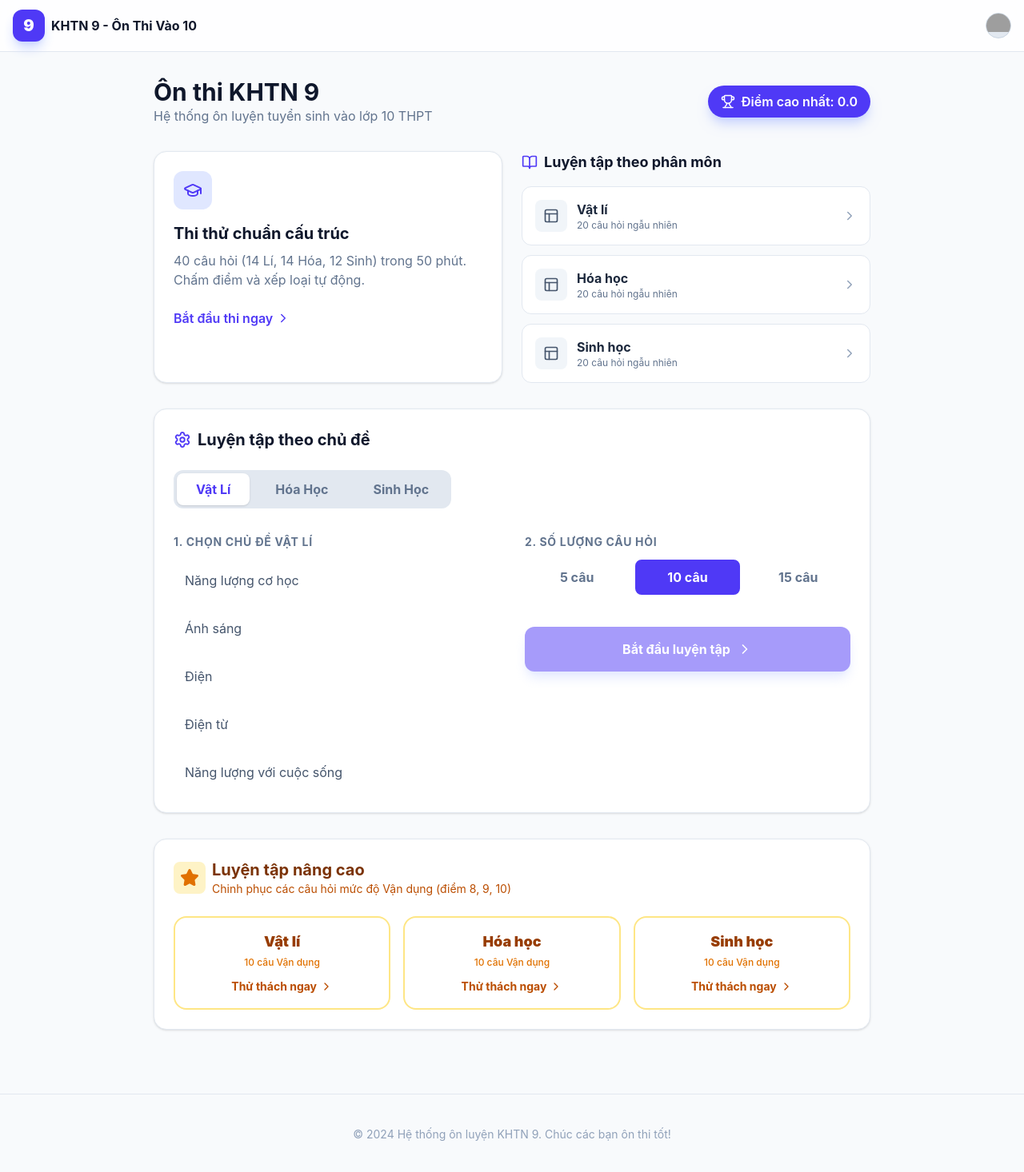
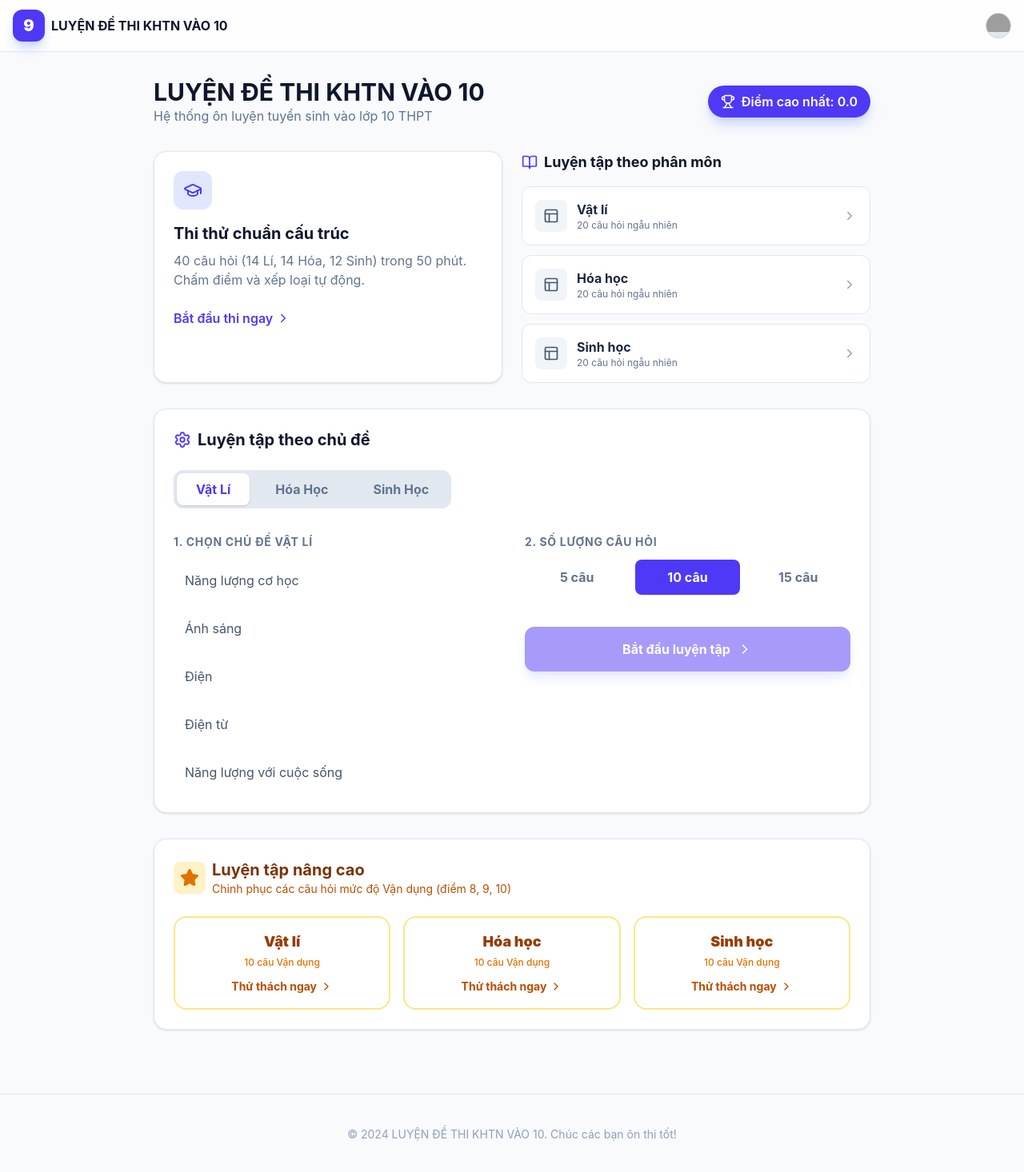
Before and after one commit to lan15062025-max/Luy-n-thi10KHTN, a React (Vite) app: page / in a window 1280 px wide. Shown: the top 1466 px of the page at 80% size. Built offline with nearby package versions, Linux system fonts and the light colour scheme; grey boxes are pictures that could not be loaded.

Commit message:
feat: Update app name and branding
Renames the application and updates related text elements to reflect the new name "LUYỆN ĐỀ THI KHTN VÀO 10". This change unifies the application's identity across metadata and UI components.

```diff
--- a/metadata.json
+++ b/metadata.json
@@ -1,5 +1,5 @@
 {
-  "name": "Ôn Thi Lớp 10 KHTN 9",
+  "name": "LUYỆN ĐỀ THI KHTN VÀO 10",
   "description": "Ứng dụng ôn thi tuyển sinh vào lớp 10 môn Khoa học tự nhiên 9 theo cấu trúc đề thi chính thức.",
   "requestFramePermissions": []
 }
--- a/src/App.tsx
+++ b/src/App.tsx
@@ -103,7 +103,7 @@ export default function App() {
             <div className="w-10 h-10 bg-indigo-600 rounded-xl flex items-center justify-center text-white shadow-lg shadow-indigo-200">
               <span className="font-black text-xl">9</span>
             </div>
-            <span className="font-bold text-slate-900 hidden sm:block">KHTN 9 - Ôn Thi Vào 10</span>
+            <span className="font-bold text-slate-900 hidden sm:block">LUYỆN ĐỀ THI KHTN VÀO 10</span>
           </div>
 
           <div className="flex items-center gap-4">
@@ -169,7 +169,7 @@ export default function App() {
 
       {/* Footer */}
       <footer className="mt-20 py-10 border-t border-slate-200 text-center">
-        <p className="text-slate-400 text-sm">© 2024 Hệ thống ôn luyện KHTN 9. Chúc các bạn ôn thi tốt!</p>
+        <p className="text-slate-400 text-sm">© 2024 LUYỆN ĐỀ THI KHTN VÀO 10. Chúc các bạn ôn thi tốt!</p>
       </footer>
     </div>
   );
--- a/src/components/Dashboard.tsx
+++ b/src/components/Dashboard.tsx
@@ -43,7 +43,7 @@ export const Dashboard: React.FC<DashboardProps> = ({ onStartQuiz, history }) =>
       {/* Header */}
       <div className="flex flex-col md:flex-row md:items-center justify-between gap-4">
         <div>
-          <h1 className="text-3xl font-bold text-slate-900">Ôn thi KHTN 9</h1>
+          <h1 className="text-3xl font-bold text-slate-900 uppercase">LUYỆN ĐỀ THI KHTN VÀO 10</h1>
           <p className="text-slate-500">Hệ thống ôn luyện tuyển sinh vào lớp 10 THPT</p>
         </div>
         <div className="flex items-center gap-2 bg-indigo-600 text-white px-4 py-2 rounded-full shadow-lg shadow-indigo-200">
```
